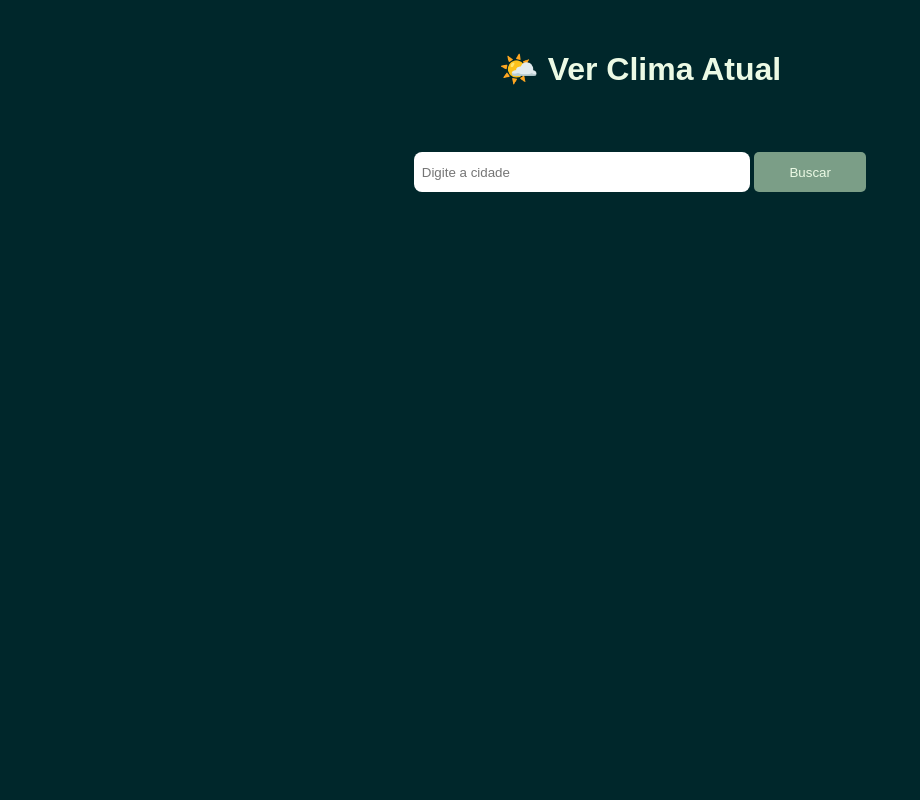
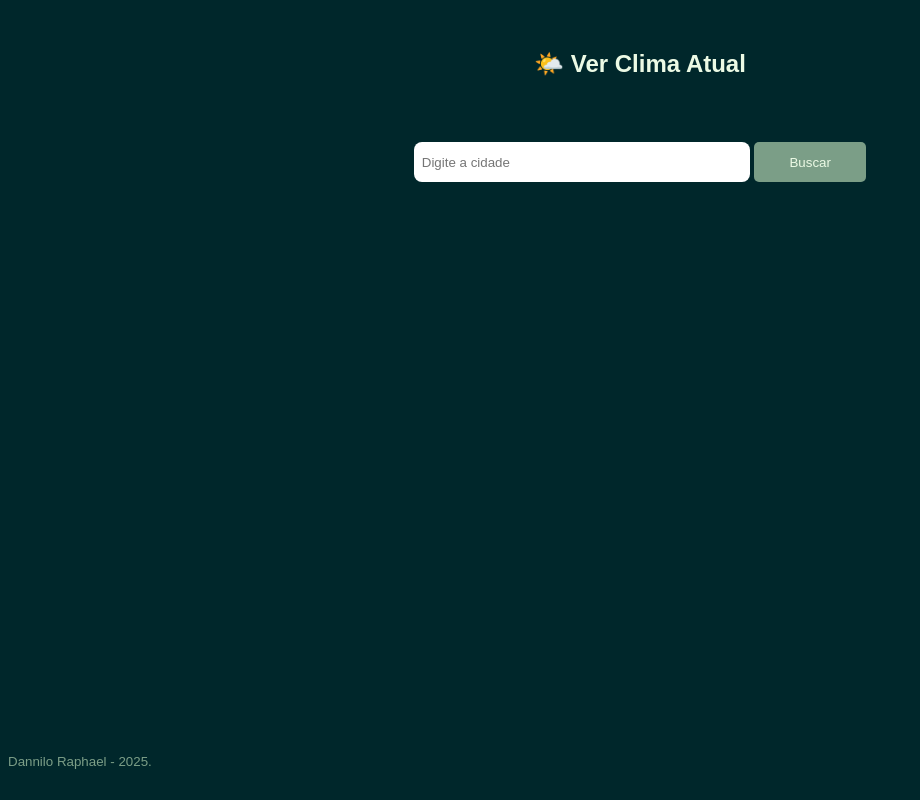
Before and after one commit to danniloraphael/projeto-clima, a Django app: page / in a window 1280 px wide. Shown: the whole page, without its empty margins (0-920 px from the left). Run offline with Django 5.2, Linux system fonts and the light colour scheme.

Commit message:
Second commit

```diff
--- a/project/settings.py
+++ b/project/settings.py
@@ -30,7 +30,7 @@
 SECRET_KEY = 'django-insecure-y(ivp4x8_t+n5__2@efz68wi3k*+gn#p$a1qcm5md#oo38xzx5'
 
 # SECURITY WARNING: don't run with debug turned on in production!
-DEBUG = os.environ.get('DEBUG', 'False') == 'False'
+DEBUG = os.environ.get('DEBUG', 'False') == 'True'
 
 ALLOWED_HOSTS = ['127.0.0.1']
 RENDER_EXTERNAL_HOSTNAME = os.environ.get('RENDER_EXTERNAL_HOSTNAME')
--- a/weather/static/weather/css/style.css
+++ b/weather/static/weather/css/style.css
@@ -14,6 +14,10 @@
     margin-top: 50px;
     background-color: var(--primary-color);
     color: var(--text-color);
+}
+
+.section {
+    height: 88vh;
 }
 
 input {
@@ -46,9 +50,9 @@
 }
 
 .card {
-    margin-top: 20px;
+    margin: 20px 0 20px 0;
     display: inline-block;
-    padding: 10px;
+    padding: 5px;
     border-radius: 10px;
     width: 350px;
     background: var(--secondary-color);
@@ -62,7 +66,6 @@
 .container {
     margin-top: 4rem;
     display: grid;
-    gap: 1rem;
     place-items: center;
 }
 
@@ -77,3 +80,17 @@
 .icon img {
     vertical-align: middle;
 }
+
+.footer {
+    font-size: smaller;
+    text-align: left;
+}
+
+.link {
+    color: var(--button-color);
+    text-decoration: none;
+}
+
+.link:hover {
+    text-decoration: underline;
+}
--- a/weather/templates/weather/index.html
+++ b/weather/templates/weather/index.html
@@ -6,6 +6,7 @@
     <link rel="stylesheet" type="text/css" href="{% static 'weather/css/style.css' %}">
 </head>
 <body>
+    <section class="section">
         <h1>🌤️ Ver Clima Atual</h1>
         <div class="container">
             <div class="form-container">
@@ -40,5 +41,9 @@
                 </div>
             {% endif %}
         </div>
+    </section>
+    <footer class="footer">
+        <a class="link" href="https://github.com/danniloraphael" target="_blank"> Dannilo Raphael - {% now "Y" %}.</a>
+    </footer>
 </body>
 </html>
```
Lines whose indentation alone changed are shown as unchanged.
